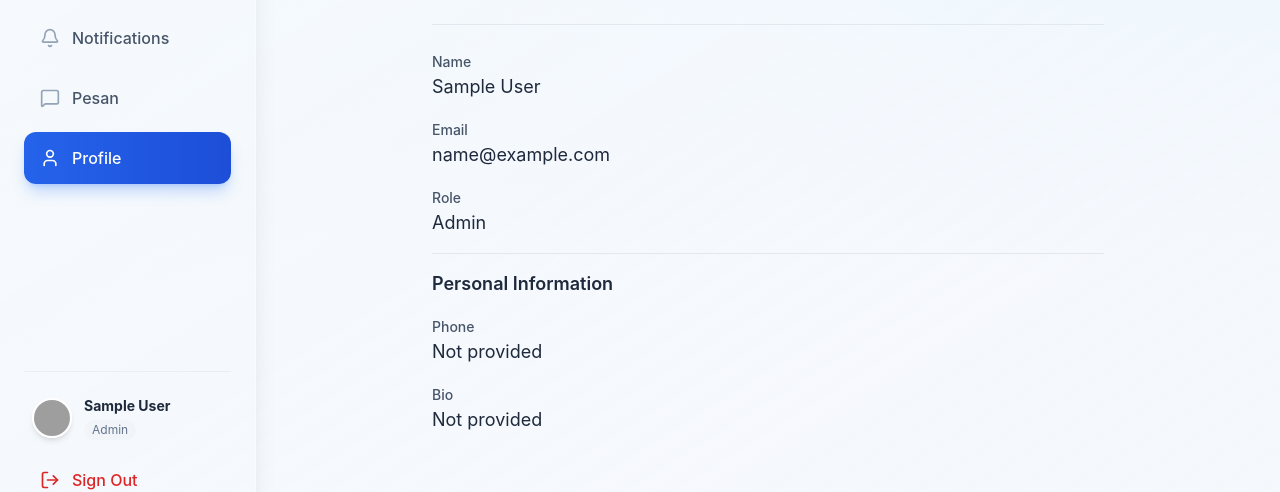
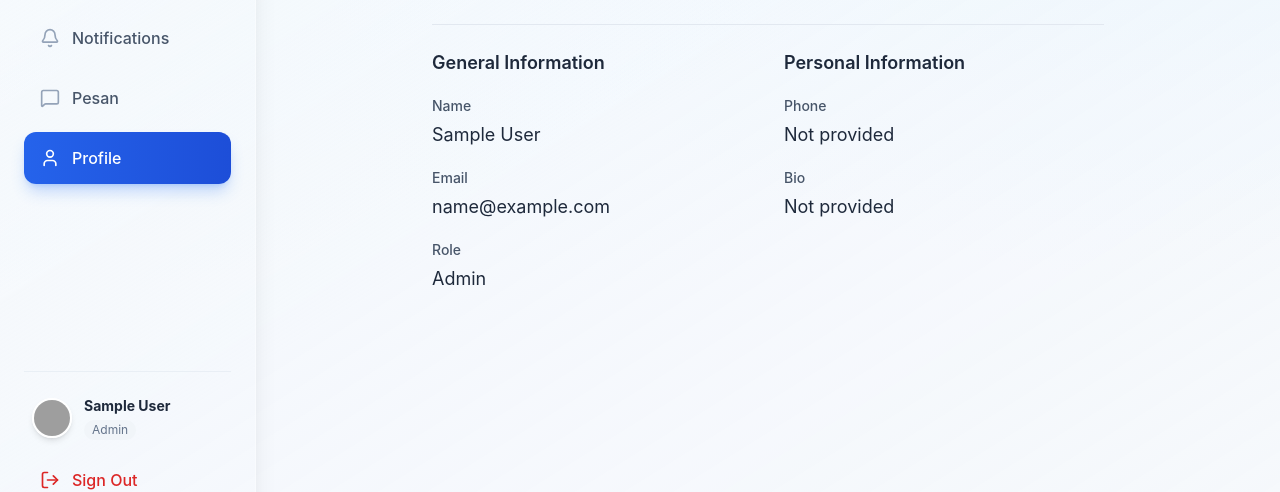
Before and after one commit to MarioSitepu/uas-paw-mario-bilang-nama-timnya-sigmaboy-aja-dan-kita-setuju, a React (Vite) app in the folder frontend/: page /app/profile in a window 1280 px wide. Shown: the part 272-764 px from the top of the page. Built offline with nearby package versions, Linux system fonts and the light colour scheme; no server answers; sample sign-in values are in the browser's storage; grey boxes are pictures that could not be loaded.

Commit message:
fix: enhance patient profile interface

```diff
--- a/frontend/src/pages/Profile.tsx
+++ b/frontend/src/pages/Profile.tsx
@@ -247,7 +247,34 @@ export const Profile: React.FC = () => {
                 </div>
               </>
             ) : (
-              <>
+              <div className="grid grid-cols-1 lg:grid-cols-2 gap-6 lg:gap-8">
+                {/* Left Column: General Information (Read-only) */}
+                <div className="space-y-4">
+                  <div>
+                    <h3 className="text-lg font-semibold text-slate-800 mb-4">General Information</h3>
+                  </div>
+                  <div>
+                    <label className="text-sm font-medium text-slate-600">Name</label>
+                    <p className="text-lg text-slate-800 mt-1">{user?.name}</p>
+                    <p className="text-xs text-slate-500 mt-1">Read-only</p>
+                  </div>
+                  <div>
+                    <label className="text-sm font-medium text-slate-600">Email</label>
+                    <p className="text-lg text-slate-800 mt-1">{user?.email}</p>
+                    <p className="text-xs text-slate-500 mt-1">Read-only</p>
+                  </div>
+                  <div>
+                    <label className="text-sm font-medium text-slate-600">Role</label>
+                    <p className="text-lg text-slate-800 capitalize mt-1">{user?.role?.toLowerCase()}</p>
+                    <p className="text-xs text-slate-500 mt-1">Read-only</p>
+                  </div>
+                </div>
+
+                {/* Right Column: Personal Information (Editable) */}
+                <div className="space-y-4">
+                  <div>
+                    <h3 className="text-lg font-semibold text-slate-800 mb-4">Personal Information</h3>
+                  </div>
                   <div>
                     <label className="text-sm font-medium text-slate-600">Phone</label>
                     <input
@@ -256,7 +283,7 @@ export const Profile: React.FC = () => {
                       value={formData.phone}
                       onChange={handleInputChange}
                       placeholder="Your contact number"
-                    className="w-full px-3 py-2 border border-slate-300 rounded-lg focus:outline-none focus:ring-2 focus:ring-pastel-blue-500"
+                      className="w-full mt-1 px-3 py-2 border border-slate-300 rounded-lg focus:outline-none focus:ring-2 focus:ring-pastel-blue-500"
                     />
                   </div>
 
@@ -268,10 +295,11 @@ export const Profile: React.FC = () => {
                       onChange={handleInputChange}
                       placeholder="Tell us about yourself"
                       rows={4}
-                    className="w-full px-3 py-2 border border-slate-300 rounded-lg focus:outline-none focus:ring-2 focus:ring-pastel-blue-500 resize-none"
+                      className="w-full mt-1 px-3 py-2 border border-slate-300 rounded-lg focus:outline-none focus:ring-2 focus:ring-pastel-blue-500 resize-none"
                     />
                   </div>
-              </>
+                </div>
+              </div>
             )}
 
             <div className="flex gap-3 pt-4">
@@ -303,6 +331,8 @@ export const Profile: React.FC = () => {
               <LoadingSkeleton count={3} />
             ) : (
               <>
+                {isDoctor && doctorData && (
+                  <>
                     <div>
                       <label className="text-sm font-medium text-slate-600">Name</label>
                       <p className="text-lg text-slate-800">{user?.name}</p>
@@ -315,9 +345,6 @@ export const Profile: React.FC = () => {
                       <label className="text-sm font-medium text-slate-600">Role</label>
                       <p className="text-lg text-slate-800 capitalize">{user?.role?.toLowerCase()}</p>
                     </div>
-
-                {isDoctor && doctorData && (
-                  <>
                     <div className="pt-4 mt-4 border-t border-slate-200">
                       <h3 className="text-lg font-semibold text-slate-800 mb-4">Professional Information</h3>
                     </div>
@@ -341,19 +368,41 @@ export const Profile: React.FC = () => {
                 )}
 
                 {!isDoctor && (
-                  <>
-                    <div className="pt-4 mt-4 border-t border-slate-200">
+                  <div className="grid grid-cols-1 lg:grid-cols-2 gap-6 lg:gap-8">
+                    {/* Left Column: General Information */}
+                    <div className="space-y-4">
+                      <div>
+                        <h3 className="text-lg font-semibold text-slate-800 mb-4">General Information</h3>
+                      </div>
+                      <div>
+                        <label className="text-sm font-medium text-slate-600">Name</label>
+                        <p className="text-lg text-slate-800 mt-1">{user?.name}</p>
+                      </div>
+                      <div>
+                        <label className="text-sm font-medium text-slate-600">Email</label>
+                        <p className="text-lg text-slate-800 mt-1">{user?.email}</p>
+                      </div>
+                      <div>
+                        <label className="text-sm font-medium text-slate-600">Role</label>
+                        <p className="text-lg text-slate-800 capitalize mt-1">{user?.role?.toLowerCase()}</p>
+                      </div>
+                    </div>
+
+                    {/* Right Column: Personal Information */}
+                    <div className="space-y-4">
+                      <div>
                         <h3 className="text-lg font-semibold text-slate-800 mb-4">Personal Information</h3>
                       </div>
                       <div>
                         <label className="text-sm font-medium text-slate-600">Phone</label>
-                      <p className="text-lg text-slate-800">{formData.phone || 'Not provided'}</p>
+                        <p className="text-lg text-slate-800 mt-1">{formData.phone || 'Not provided'}</p>
                       </div>
                       <div>
                         <label className="text-sm font-medium text-slate-600">Bio</label>
-                      <p className="text-lg text-slate-800">{formData.bio || 'Not provided'}</p>
+                        <p className="text-lg text-slate-800 mt-1 whitespace-pre-wrap">{formData.bio || 'Not provided'}</p>
                       </div>
-                  </>
+                    </div>
+                  </div>
                 )}
               </>
             )}
```
Lines whose indentation alone changed are shown as unchanged.
